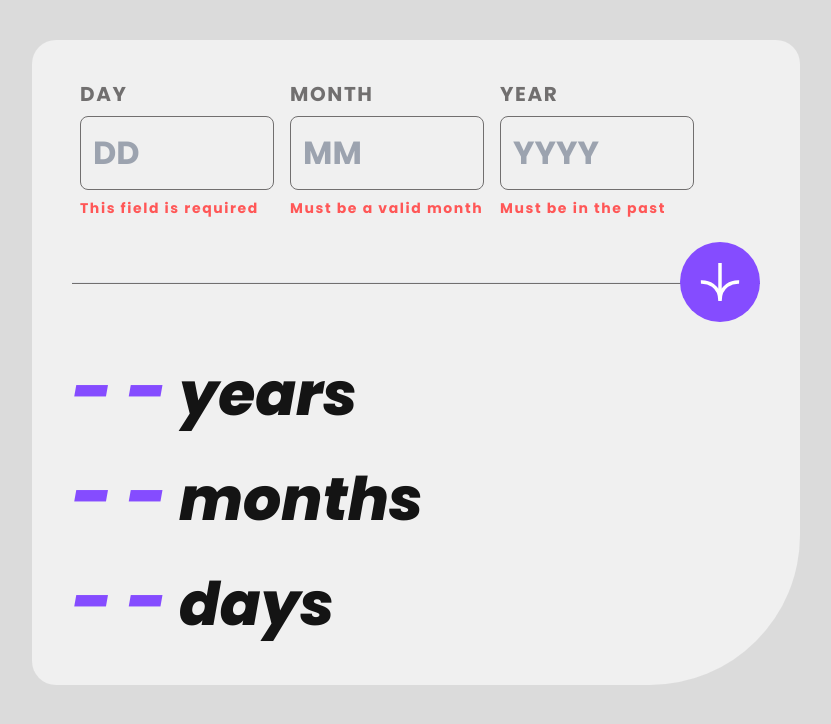
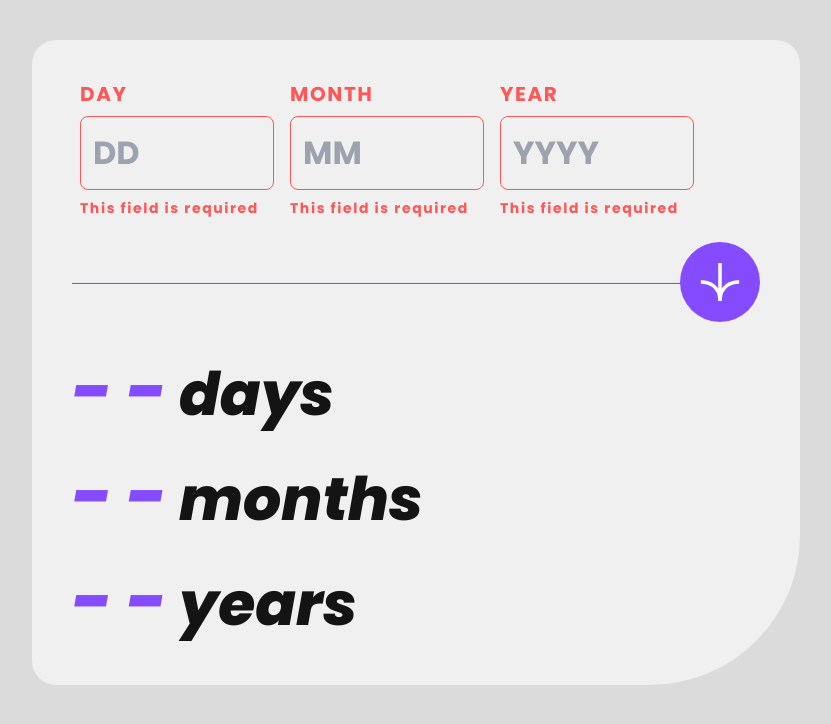
Before and after one commit to GendPh/Age-Calculator-App, a website: page index.html in a window 1280 px wide. Both pictures are taken after a click on the button 944 px from the left and 282 px from the top of the page. Shown: the whole page, without its empty margins (224-1055 px from the left). Drawn offline with Linux system fonts and the light colour scheme.

Commit message:
js aplly

```diff
--- a/index.html
+++ b/index.html
@@ -20,17 +20,17 @@
       <div class="input-field ">
         <label for="day">Day</label>
         <input type="number" placeholder="DD" name="day" id="day" min="1" max="31" required>
-        <span class="error">This field is required</span>
+        <span class="error"></span>
       </div>
       <div class="input-field">
         <label for="month">Month</label>
         <input type="number" placeholder="MM" name="month" id="month" min="1" max="12">
-        <span class="error">Must be a valid month</span>
+        <span class="error"></span>
       </div>
       <div class="input-field">
         <label for="year">Year</label>
         <input type="number" placeholder="YYYY" name="year" id="year" min="1">
-        <span class="error">Must be in the past</span>
+        <span class="error"></span>
       </div>
     </div>
 
@@ -42,9 +42,9 @@
     </div>
 
     <div id="response">
-      <p><span id="responseYear">- -</span> years</p>
-      <p><span id="responseMonth">- -</span> months</p>
-      <p><span id="responseDay">- -</span> days</p>
+      <p><span>- -</span> days</p>
+      <p><span>- -</span> months</p>
+      <p><span>- -</span> years</p>
     </div>
   </section>
 
--- a/src/js/app.js
+++ b/src/js/app.js
@@ -13,9 +13,99 @@ let birthdayInfo = {
   year,
 }
 
-const inputField = document.querySelectorAll("input[type=number]");
+
+const inputField = document.querySelectorAll(".input-field");
+const inputEl = document.querySelectorAll("input[type=number]");
+const errorEl = document.querySelectorAll(".error");
 const confirmBtn = document.getElementById("active-btn");
+const showResult = document.querySelectorAll("#response p span");
+
+let currentDate = new Date();
+let dateObject = {
+  currentDay: currentDate.getDate(),
+  currentMonth: currentDate.getMonth() + 1,
+  currentYear: currentDate.getFullYear(),
+}
+
 
 confirmBtn.addEventListener("click", () => {
+  inputEl.forEach((input, index) => {
+    if (!input.value.trim()) {
+      !inputField[index].classList.contains("fail") && inputField[index].classList.add("fail");
+      errorEl[index].textContent = errorMessage.empty;
+    }
+  });
 
+
+  if (parseFloat(inputEl[0].value) < 1 || parseFloat(inputEl[0].value) > 31) {
+    addFail(inputField[0], errorEl[0], errorMessage.invalidInput.day);
+    birthdayInfo.day = "X";
+  } else if (!inputEl[0].value.trim()) {
+    addFail(inputField[0], errorEl[0], errorMessage.empty);
+    birthdayInfo.day = "X";
+  } else {
+    removeFail(inputField[0], errorEl[0], "");
+    birthdayInfo.day = parseFloat(inputEl[0].value);
+  }
+
+  if (parseFloat(inputEl[1].value) < 1 || parseFloat(inputEl[1].value) > 12) {
+    addFail(inputField[1], errorEl[1], errorMessage.invalidInput.month);
+    birthdayInfo.month = "X";
+  } else if (!inputEl[1].value.trim()) {
+    addFail(inputField[1], errorEl[1], errorMessage.empty);
+    birthdayInfo.month = "X";
+  } else {
+    removeFail(inputField[1], errorEl[1], "");
+    birthdayInfo.month = parseFloat(inputEl[1].value);
+  }
+
+  if (parseFloat(inputEl[2].value) < 1 || parseFloat(inputEl[2].value) > dateObject.currentYear) {
+    addFail(inputField[2], errorEl[2], errorMessage.invalidInput.year);
+    birthdayInfo.year = "X";
+  } else if (!inputEl[2].value.trim()) {
+    addFail(inputField[2], errorEl[2], errorMessage.empty);
+    birthdayInfo.year = "X";
+  } else {
+    removeFail(inputField[2], errorEl[2], "");
+    birthdayInfo.year = parseFloat(inputEl[2].value);
+  }
+  console.log(birthdayInfo);
+
+
+  let birthDate = new Date(birthdayInfo.year, birthdayInfo.month + 1, birthdayInfo.day); // Month is 0-indexed, so subtract 1
+  // Calculate age
+  let ageInMilliseconds = currentDate - birthDate;
+  let ageInSeconds = ageInMilliseconds / 1000;
+  let ageInMinutes = ageInSeconds / 60;
+  let ageInHours = ageInMinutes / 60;
+  let ageInDays = ageInHours / 24;
+  let remainingDays = ageInDays % 365;
+
+  let resultBirthday = {
+    days: Math.abs(Math.floor(remainingDays % 30)),
+    months: Math.abs(Math.floor(remainingDays / 30)),
+    years: Math.abs(Math.floor(dateObject.currentYear - birthdayInfo.year)),
+  }
+  console.log(dateObject)
+  console.log(resultBirthday)
+
+
+  showResult.forEach((result, index) => {
+    if (!isNaN(resultBirthday[Object.keys(resultBirthday)[index]])) {
+      result.textContent = resultBirthday[Object.keys(resultBirthday)[index]];
+    } else {
+      result.textContent = "- -";
+    }
+  });
 })
+
+
+
+function addFail(inputEl, errorEl, errorText) {
+  !inputEl.classList.contains("fail") && inputEl.classList.add("fail");
+  errorEl.textContent = errorText;
+}
+function removeFail(inputEl, errorEl, errorText) {
+  inputEl.classList.contains("fail") && inputEl.classList.remove("fail");
+  errorEl.textContent = errorText;
+}
```
Also changed, not shown: 1 other file.
